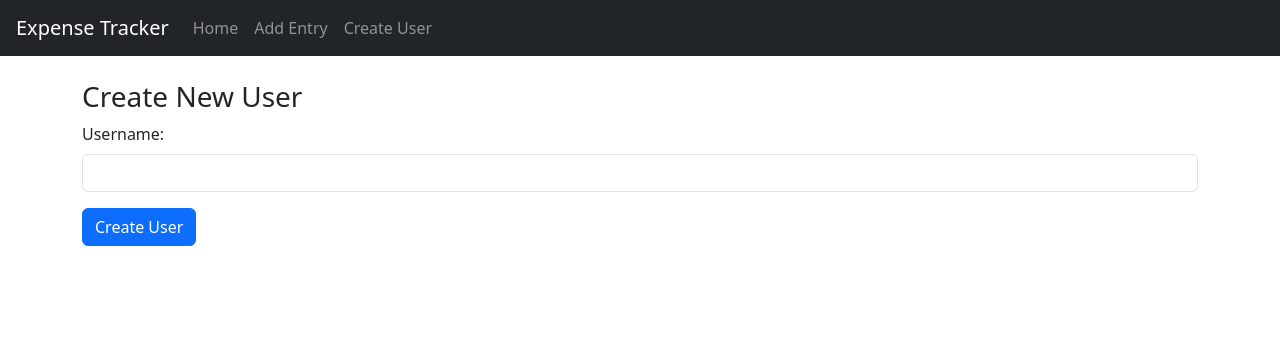
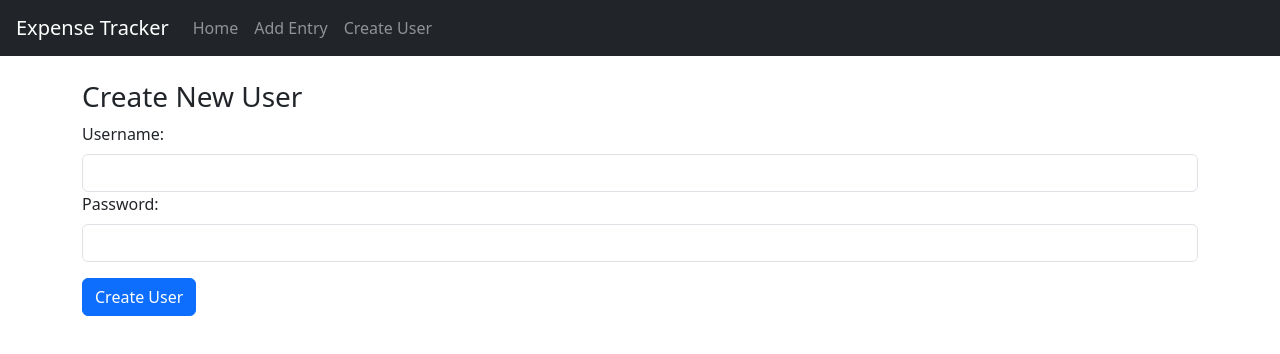
Before and after one commit to ruizbrian/Expense-Tracker, a React (Create React App) app in the folder frontend/: page /user in a window 1280 px wide. Shown: the top 354 px of the page. Built offline with nearby package versions, Linux system fonts and the light colour scheme.

Commit message:
undo password stuff to try to find error

```diff
--- a/frontend/src/components/create-user.component.js
+++ b/frontend/src/components/create-user.component.js
@@ -6,10 +6,12 @@ export default class CreateUser extends Component {
         super(props);
 
         this.onChangeUsername = this.onChangeUsername.bind(this);
+        this.onChangePassword = this.onChangePassword.bind(this); // Add this line
         this.onSubmit = this.onSubmit.bind(this);
 
         this.state = {
             username: "",
+            password: "", // Initialize password in the state
             error: "",
         };
     }
@@ -21,12 +23,19 @@ export default class CreateUser extends Component {
             error: "", // Clear any previous error when the user starts typing again
         });
     }
+    onChangePassword(e) {
+        this.setState({
+            password: e.target.value,
+            error: "", // Clear any previous error when the user starts typing again
+        });
+    }
 
     onSubmit(e) {
         e.preventDefault();
 
         const user = {
             username: this.state.username,
+            password: this.state.password,
         };
 
         axios
@@ -56,8 +65,8 @@ export default class CreateUser extends Component {
                 }
             })
             .finally(() => {
-                // Clear the username input field regardless of success or failure
-                this.setState({ username: "" });
+                // Clear the username and password input fields regardless of success or failure
+                this.setState({ username: "", password: "" });
             });
     }
 
@@ -78,6 +87,14 @@ export default class CreateUser extends Component {
                             value={this.state.username}
                             onChange={this.onChangeUsername}
                         />
+                        <label>Password: </label>
+                        <input
+                            type="password"
+                            required
+                            className="form-control"
+                            value={this.state.password}
+                            onChange={this.onChangePassword}
+                        />
                     </div>
                     <div className="form-group">
                         <input
```
Also changed, not shown: 2 other files (tests, documents, lock files or other folders).
